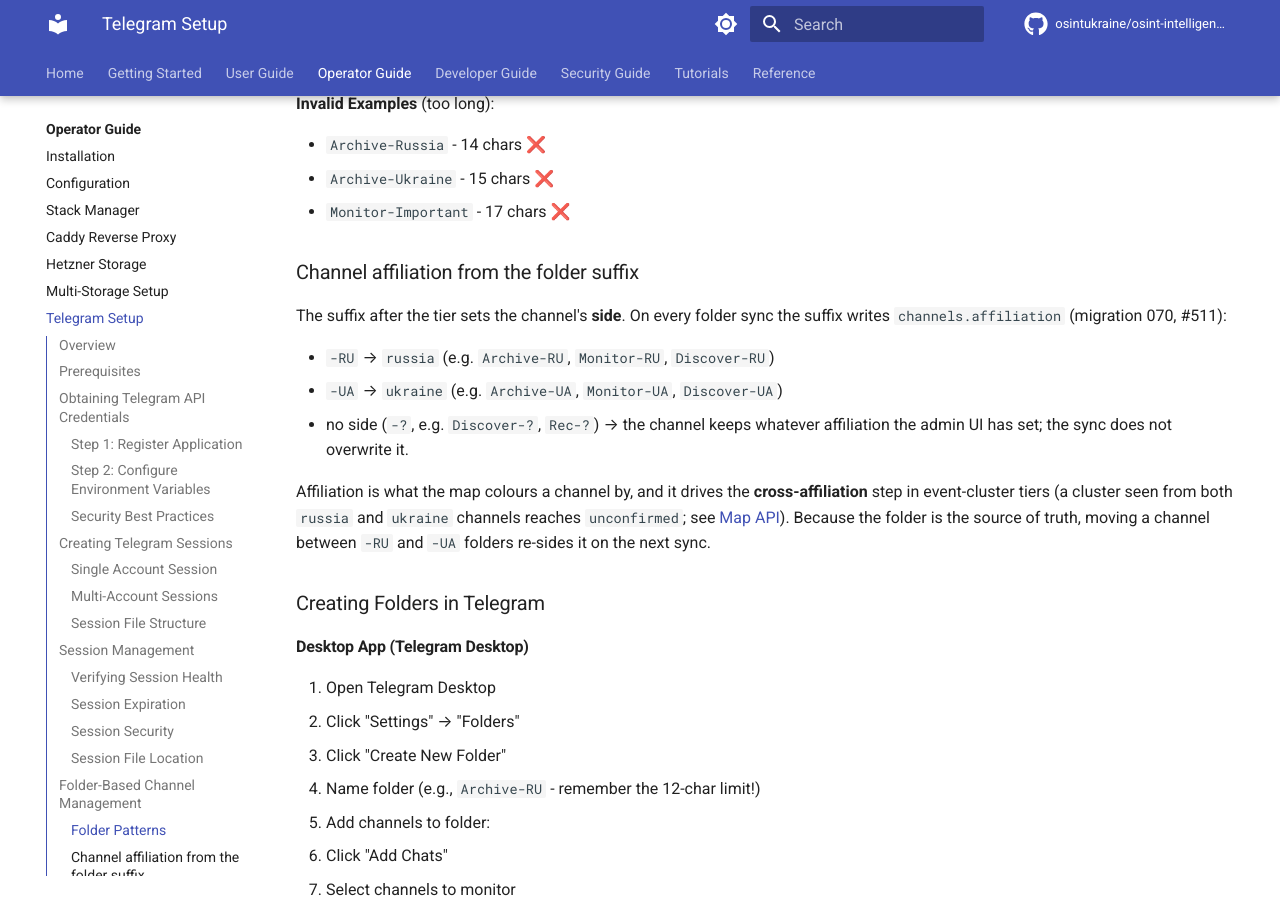
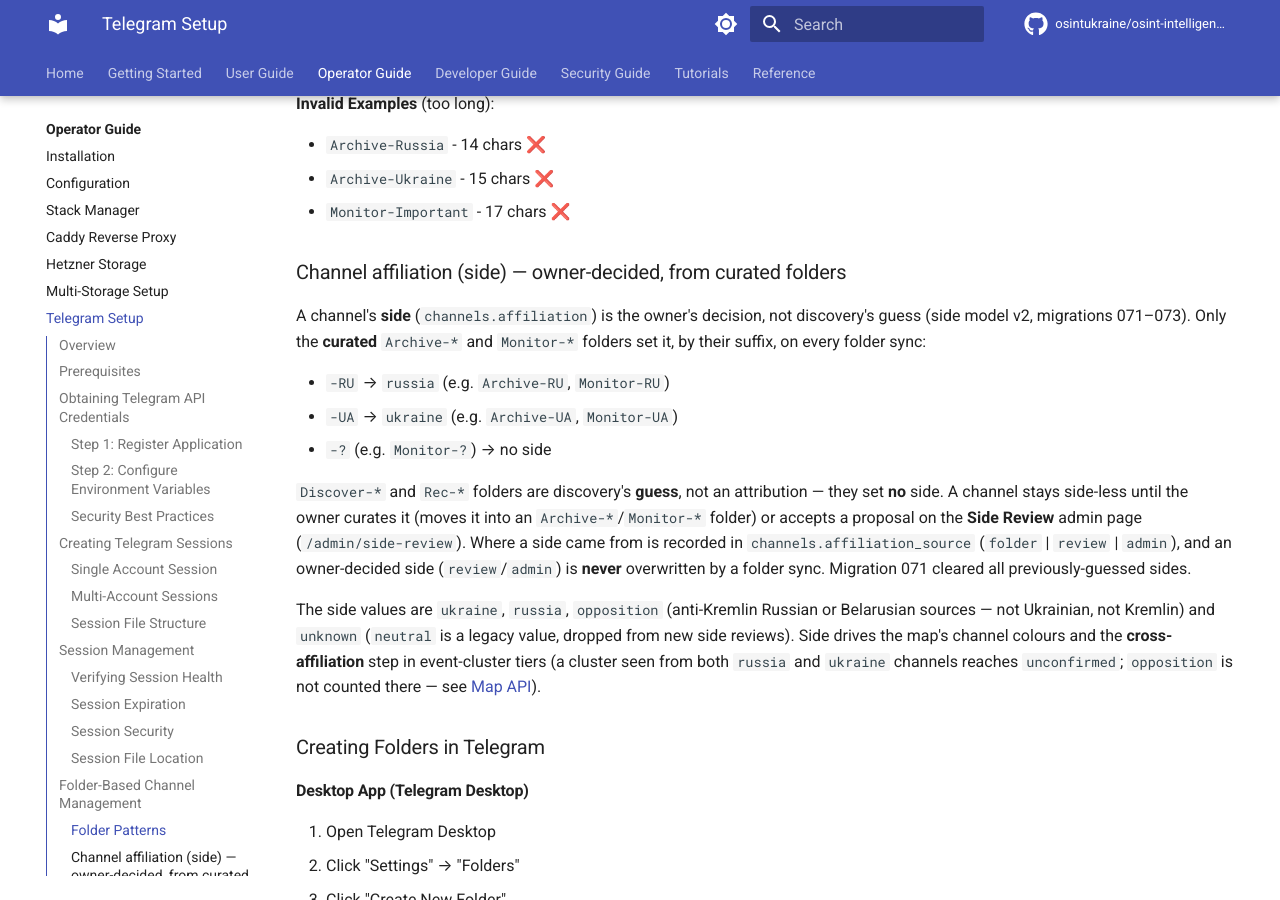
Before and after one commit to osintukraine/osint-platform-docs, an MkDocs documentation site: the page built from docs/operator-guide/telegram-setup.md, in a window 1280 px wide and 900 px high, scrolled down 7803 px. Built offline with MkDocs 1.6.1 and Material for MkDocs 9.7.7, drawn with Linux system fonts in a browser that asks for light colours; comment, search, counter and statistics services are not loaded; the version menu is left out; some of the changed text lies outside the part shown.

Commit message:
docs: manual channel promotion + side model v2 in telegram-setup/getting-started
Discovery evaluator only recommends now (recommended/recommended_reject);
promotion/removal is the operator's manual step (move in Telegram or
POST /api/admin/channels/{id}/move -> Archive/Monitor-UA/RU/?, channel_move
task; migration 075). Side is owner-decided from curated Archive-*/Monitor-*
folders only; Discover-*/Rec-* give no side; affiliation_source folder/review/
admin; adds 'opposition' side (migrations 071-073).

Verified against osint-intelligence-platform origin/master (474afe2e).
Claude-Session: https://claude.ai/code/session_01R3H6bJagfaUzgYq3y4mEED

```diff
--- a/docs/operator-guide/telegram-setup.md
+++ b/docs/operator-guide/telegram-setup.md
@@ -344,15 +344,17 @@ The platform uses Telegram app folders to organize and manage channels. No datab
 - `Archive-Ukraine` - 15 chars ❌
 - `Monitor-Important` - 17 chars ❌
 
-### Channel affiliation from the folder suffix
+### Channel affiliation (side) — owner-decided, from curated folders
 
-The suffix after the tier sets the channel's **side**. On every folder sync the suffix writes `channels.affiliation` (migration 070, #511):
+A channel's **side** (`channels.affiliation`) is the owner's decision, not discovery's guess (side model v2, migrations 071–073). Only the **curated** `Archive-*` and `Monitor-*` folders set it, by their suffix, on every folder sync:
 
-- `-RU` → `russia` (e.g. `Archive-RU`, `Monitor-RU`, `Discover-RU`)
-- `-UA` → `ukraine` (e.g. `Archive-UA`, `Monitor-UA`, `Discover-UA`)
-- no side (`-?`, e.g. `Discover-?`, `Rec-?`) → the channel keeps whatever affiliation the admin UI has set; the sync does not overwrite it.
+- `-RU` → `russia` (e.g. `Archive-RU`, `Monitor-RU`)
+- `-UA` → `ukraine` (e.g. `Archive-UA`, `Monitor-UA`)
+- `-?` (e.g. `Monitor-?`) → no side
 
-Affiliation is what the map colours a channel by, and it drives the **cross-affiliation** step in event-cluster tiers (a cluster seen from both `russia` and `ukraine` channels reaches `unconfirmed`; see [Map API](../developer-guide/map-api.md)). Because the folder is the source of truth, moving a channel between `-RU` and `-UA` folders re-sides it on the next sync.
+`Discover-*` and `Rec-*` folders are discovery's **guess**, not an attribution — they set **no** side. A channel stays side-less until the owner curates it (moves it into an `Archive-*`/`Monitor-*` folder) or accepts a proposal on the **Side Review** admin page (`/admin/side-review`). Where a side came from is recorded in `channels.affiliation_source` (`folder` | `review` | `admin`), and an owner-decided side (`review`/`admin`) is **never** overwritten by a folder sync. Migration 071 cleared all previously-guessed sides.
+
+The side values are `ukraine`, `russia`, `opposition` (anti-Kremlin Russian or Belarusian sources — not Ukrainian, not Kremlin) and `unknown` (`neutral` is a legacy value, dropped from new side reviews). Side drives the map's channel colours and the **cross-affiliation** step in event-cluster tiers (a cluster seen from both `russia` and `ukraine` channels reaches `unconfirmed`; `opposition` is not counted there — see [Map API](../developer-guide/map-api.md)).
 
 ### Creating Folders in Telegram
 
@@ -511,8 +513,9 @@ flowchart LR
 
 - **Auto-join**: from forward chains, only when `channel_joins_enabled` is on
 - **Probation period**: 7 days, started once the channel has 30+ messages
-- **Auto-promotion** (to a `Monitor-<country>` folder): 100+ messages, under 15% spam and under 30% off-topic
-- **Auto-rejection** (channel left): over 50% spam or over 70% off-topic
+- **Evaluation is a recommendation only** (manual promotion, migration 075): after probation the evaluator sets `discovery_status` to `recommended` (passed) or `recommended_reject` (failed). **Nothing moves automatically.**
+- **Promotion** is the operator's manual step — move the channel in Telegram to an `Archive-*`/`Monitor-*` folder, or call `POST /api/admin/channels/{id}/move` (targets `Archive-UA/RU`, `Monitor-UA/RU/?`). The move is queued on the Telegram worker (`channel_move`); the next folder sync then sets the folder, rule, active flag and side. Only channels the connected account follows can be moved.
+- **Removal** of a `recommended_reject` channel is likewise manual (take it out of its Discover folder).
 
 **Discovery Sources**:
 
@@ -547,6 +550,9 @@ The platform discovers new channels through two mechanisms:
 | `Rec-RU` | Recommendations | Russian channels |
 | `Rec-?` | Recommendations | Uncertain - needs human review |
 
+!!! note "The Discover-/Rec- suffix is a guess, not a side"
+    The `-UA`/`-RU` suffix on a `Discover-*`/`Rec-*` folder is the 3-round detector's **guess**, used only to route the channel for review — it is **not** an attribution and sets no `channels.affiliation`. A channel only gets a side once the owner curates it into an `Archive-*`/`Monitor-*` folder or accepts a Side Review proposal (see [Channel affiliation](#channel-affiliation-side-owner-decided-from-curated-folders)).
+
 !!! warning "Recommendation Discovery is One-Time"
     When a channel is discovered via forwards, the platform fetches up to **3 recommendations** from Telegram's "Similar Channels" feature. This is a one-time expansion - recommendations don't trigger more recommendations (prevents infinite loops).
 
@@ -558,9 +564,9 @@ The platform discovers new channels through two mechanisms:
 4. Fetches top 3 Telegram recommendations for that channel
 5. For each recommendation: runs 3-round detection → adds to `Rec-{country}` folder
 6. Monitors with the Monitor-tier importance floor; probation (7 days) starts once the channel has 30+ messages
-7. **Decision after probation**:
-   - **Active + valuable**: Promoted to a `Monitor-<country>` folder (or move it to `Archive-*` yourself)
-   - **Spam or off-topic**: Channel is left and marked for removal
+7. **Decision after probation** (recommendation only — the operator acts):
+   - **Active + valuable**: marked `recommended`; you promote it by moving it to an `Archive-*`/`Monitor-*` folder (or `POST /api/admin/channels/{id}/move`)
+   - **Spam or off-topic**: marked `recommended_reject`; you remove it from its Discover folder
 
 **View discovery candidates**:
 
```
Also changed, not shown: docs/getting-started/concepts.md (+2 -2 lines), docs/getting-started/quick-start.md (+1 -1 lines).
